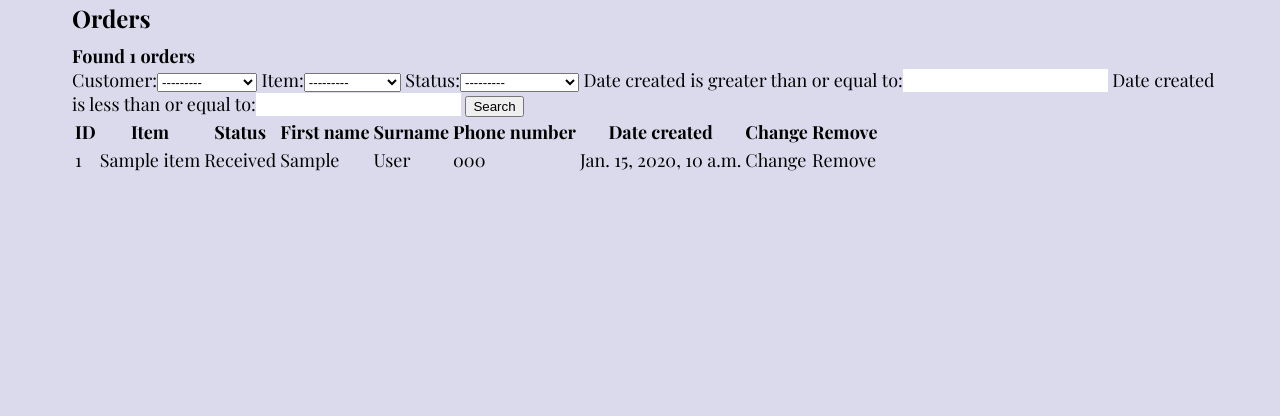
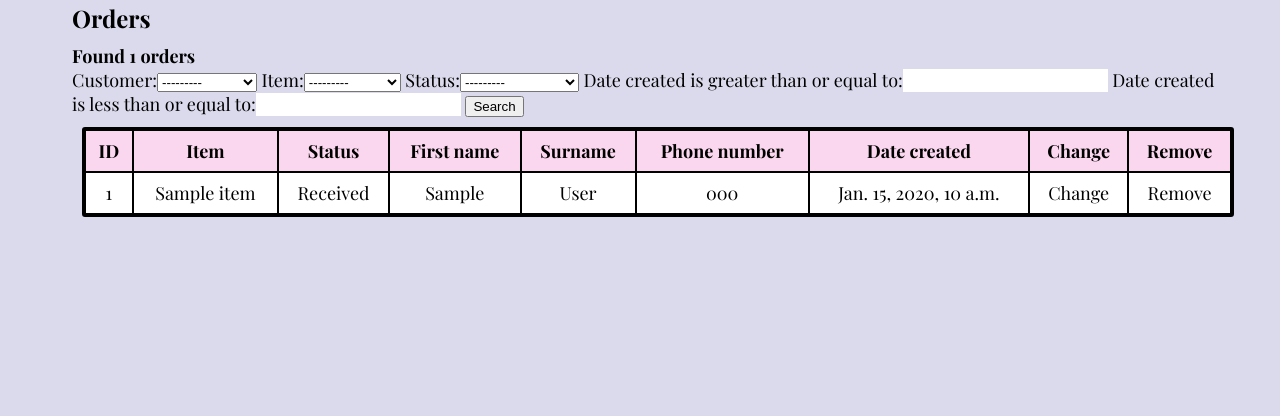
Before and after one commit to LeoProko/ensio, a Django app: page /orders/ in a window 1280 px wide. Shown: the part 58-474 px from the top of the page. Run offline with Django 3.2, Linux system fonts and the light colour scheme; tables that the repository leaves empty hold one stand-in row (values such as "Sample post").

Commit message:
[frontend_server] implement table design

```diff
--- a/frontend_server/handlers/ensio_handler.py
+++ b/frontend_server/handlers/ensio_handler.py
@@ -10,7 +10,7 @@ from frontend_server.forms import OrderForm
 from frontend_server.filters import OrderFilter
 
 def index(request):
-    template = Template(CustomHtmlFactory.create('Ensio', 'main', 'main', ''))
+    template = Template(CustomHtmlFactory.create('Ensio', 'main', '', ''))
     context = Context({})
     return HttpResponse(template.render(context))
 
--- a/frontend_server/templates/html/main.html
+++ b/frontend_server/templates/html/main.html
@@ -1,3 +1,5 @@
+<link rel="stylesheet" tepe="text/css" href="{% static '/css/main.css' %}">
+
 <div class="main_page_block">
     <div class="line_block">
         <div class="info_block">
--- a/frontend_server/templates/html/orders.html
+++ b/frontend_server/templates/html/orders.html
@@ -7,7 +7,7 @@
     </button>
 </form>
 <table>
-    <tr>
+    <tr id="tablde_header">
         <th> ID </th>
         <th> Item </th>
         <th> Status </th>
--- a/static/css/base.css
+++ b/static/css/base.css
@@ -53,6 +53,35 @@ a {
 
 a:hover {
   color: var(--link-color);
+}
+
+table {
+  border-collapse: separate;
+  border-spacing: 0;
+  border: 3px solid black;
+  border-radius: 3px;
+  -moz-border-radius:3px;
+  width: 100%;
+  margin: 10px;
+}
+
+td, th {
+  border: 1px solid black;
+  text-align: center;
+  padding: 8px;
+}
+
+th {
+  background: #fad7ee;
+  color white;
+}
+
+tr:nth-child(odd) {
+  background: #dbdbdb;
+}
+
+tr:nth-child(even) {
+  background: white;
 }
 
 .header {
--- a/frontend_server/templates/css/main.css
+++ b/static/css/main.css
@@ -1,4 +1,3 @@
-<style>
 #content {
     text-align: center;
 }
@@ -8,7 +7,7 @@
 }
 .info_block {
     display: inline-block;
-    padding: 20px;
+    padding: 10px;
 }
 .info_block_title {
     background: #bbbcdb;
@@ -33,4 +32,3 @@
     padding:0;
     margin:0;
 }
-</style>
```
